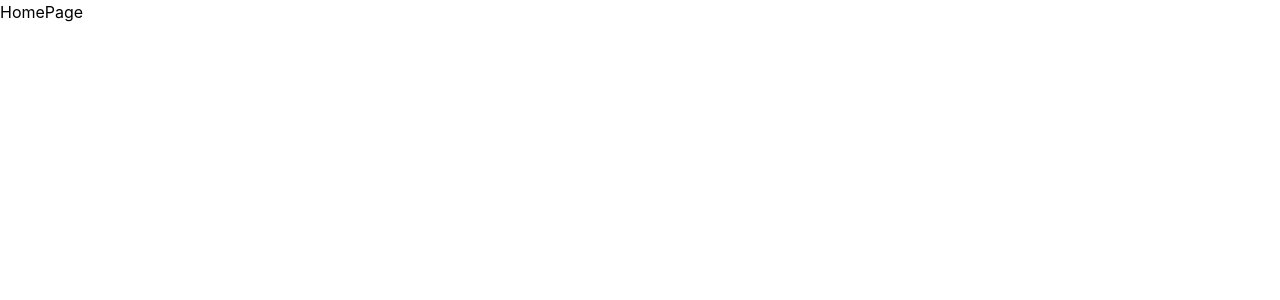
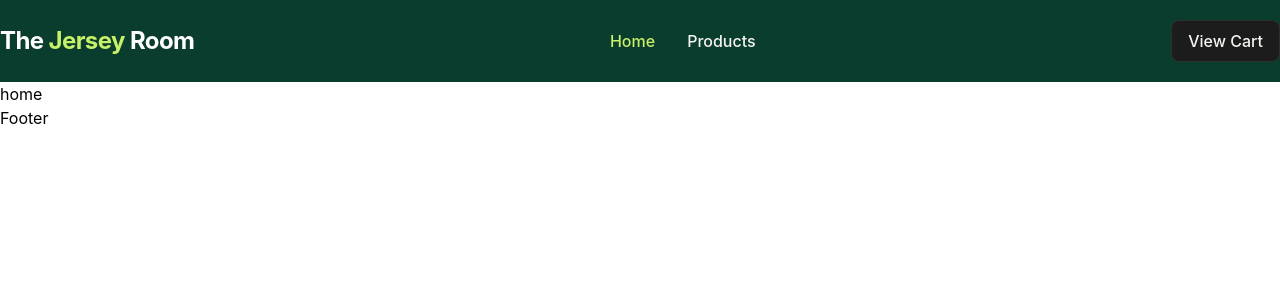
Before and after one commit to AshiqurAshik/The-Jersey-Room-Website, a React (Vite) app: page / in a window 1280 px wide. Shown: the top 300 px of the page. Built offline with nearby package versions, Linux system fonts and the light colour scheme.

Commit message:
Add Navbar and footer also add the link and navlink

```diff
--- /dev/null
+++ b/src/Components/Footer/Footer.jsx
@@ -0,0 +1,11 @@
+import React from 'react';
+
+const Footer = () => {
+  return (
+    <div>
+      Footer
+    </div>
+  );
+};
+
+export default Footer;
--- /dev/null
+++ b/src/Components/Navbar/Navbar.jsx
@@ -0,0 +1,64 @@
+import React from 'react';
+import { Link, NavLink } from 'react-router';
+
+const Navbar = () => {
+  return (
+    <div className="sticky top-0 z-50 bg-[#0B3D2E] ">
+      <nav className="max-w-7xl mx-auto flex justify-between items-center py-5">
+        <Link to="/" className="text-2xl font-bold tracking-tight text-white">
+          The <span className="text-[#C8F169]">Jersey</span> Room
+        </Link>
+
+        <div className="flex items-center gap-8">
+          <NavLink
+            to="/"
+            className={({ isActive }) =>
+              `text-md font-medium transition-colors duration-300 ${
+                isActive
+                  ? 'text-[#C8F169]'
+                  : 'text-[#F5F5F0] hover:text-[#C8F169]'
+              }`
+            }
+          >
+            Home
+          </NavLink>
+
+          <NavLink
+            to="/products"
+            className={({ isActive }) =>
+              `text-md font-medium transition-colors duration-300 ${
+                isActive
+                  ? 'text-[#C8F169]'
+                  : 'text-[#F5F5F0] hover:text-[#C8F169]'
+              }`
+            }
+          >
+            Products
+          </NavLink>
+
+          {/* <NavLink
+            to="/contact"
+            className={({ isActive }) =>
+              `text-md font-medium transition-colors duration-300 ${
+                isActive
+                  ? 'text-[#C8F169]'
+                  : 'text-[#F5F5F0] hover:text-[#C8F169]'
+              }`
+            }
+          >
+            Contact
+          </NavLink> */}
+        </div>
+
+        <Link
+          to="/cart"
+          className="rounded-lg border border-[#2F2F2F] bg-[#1C1C1C] px-4 py-2 text-md font-medium text-[#F5F5F0] transition-all duration-300 hover:border-[#C8F169] hover:text-[#C8F169]"
+        >
+          View Cart
+        </Link>
+      </nav>
+    </div>
+  );
+};
+
+export default Navbar;
--- /dev/null
+++ b/src/Pages/Cart/Cart.jsx
@@ -0,0 +1,11 @@
+import React from 'react';
+
+const Cart = () => {
+  return (
+    <div>
+      cart
+    </div>
+  );
+};
+
+export default Cart;
--- a/src/Pages/Home/Home.jsx
+++ b/src/Pages/Home/Home.jsx
@@ -1,9 +1,12 @@
 import React from 'react';
+import Navbar from '../../Components/Navbar/Navbar';
+import Footer from '../../Components/Footer/Footer';
+import { Outlet } from 'react-router';
 
 const Home = () => {
   return (
     <div>
-      <p >HomePage</p>
+      home
     </div>
   );
 };
--- /dev/null
+++ b/src/Pages/Products/Products.jsx
@@ -0,0 +1,11 @@
+import React from 'react';
+
+const Products = () => {
+  return (
+    <div>
+      products
+    </div>
+  );
+};
+
+export default Products;
--- /dev/null
+++ b/src/Pages/Root/Root.jsx
@@ -0,0 +1,17 @@
+import React from 'react';
+import Home from '../Home/Home';
+import Navbar from '../../Components/Navbar/Navbar';
+import { Outlet } from 'react-router';
+import Footer from '../../Components/Footer/Footer';
+
+const Root = () => {
+  return (
+    <div>
+      <Navbar></Navbar>
+      <Outlet></Outlet>
+      <Footer></Footer>
+    </div>
+  );
+};
+
+export default Root;
--- a/src/main.jsx
+++ b/src/main.jsx
@@ -4,11 +4,30 @@ import './index.css';
 import { createBrowserRouter } from 'react-router';
 import { RouterProvider } from 'react-router/dom';
 import Home from './Pages/Home/Home';
+import Root from './Pages/Root/Root';
+import Products from './Pages/Products/Products';
+import Cart from './Pages/Cart/Cart';
 
 const router = createBrowserRouter([
   {
     path: '/',
-    element: <Home></Home>,
+    element: <Root></Root>,
+    children: [
+      {
+        index: true,
+        Component: Home,
+      },
+
+      {
+        path: '/products',
+        Component: Products,
+      },
+
+      {
+        path: '/cart',
+        Component: Cart,
+      },
+    ],
   },
 ]);
 
```
